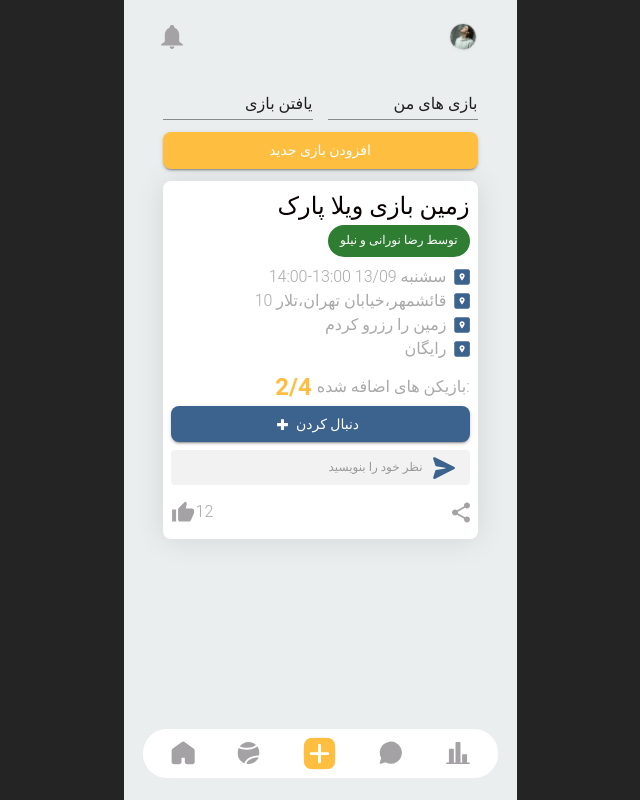
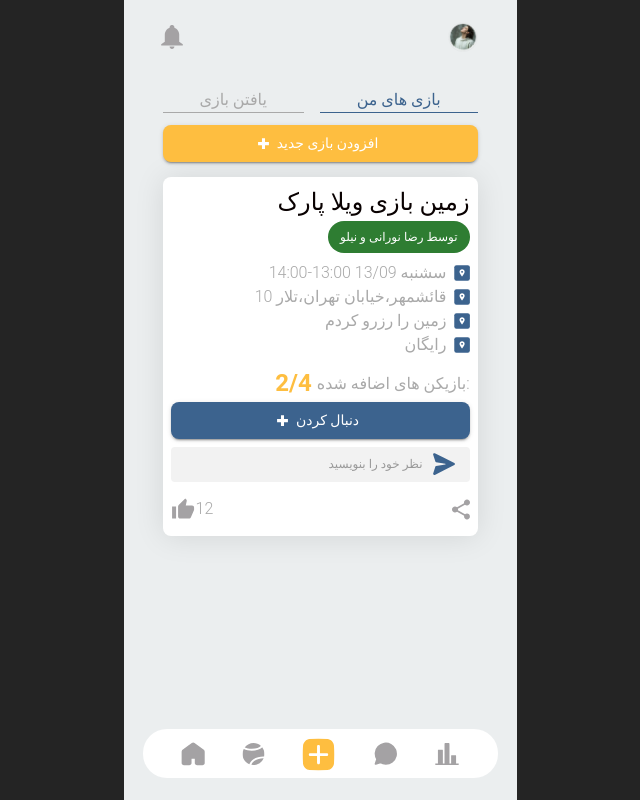
Before and after one commit to nightfury-305244/Court, a React (Vite) app: page /mygames in a window 1280 px wide. Shown: the whole page, without its empty margins (320-960 px from the left). Built offline with nearby package versions, Linux system fonts and the light colour scheme.

Commit message:
redirect functionality

```diff
--- a/src/components/common/Footer.tsx
+++ b/src/components/common/Footer.tsx
@@ -1,30 +1,73 @@
-import { IconButton, styled } from '@mui/material';
+import { Box, Grid, IconButton, styled } from '@mui/material';
+import { useState } from 'react';
+import { useNavigate } from 'react-router-dom';
 
 const StyledFooter = styled("div")(({theme}) => ({
   padding: "2px 19px 22px 19px",
-  "div": {
+  ".MuiGrid-container": {
     width: '355px',
     height: "49px",
-    display: 'flex',
     backgroundColor: theme.palette.primary.light,
     borderRadius: '24px',
-    justifyContent: 'space-between',
-    alignItems: "center",
-    padding: "8.5px 20px"
+    padding: "8.5px 20px",
+    ".MuiGrid-item": {
+      display: "flex",
+      flexDirection: "column",
+      "button": {
+        padding: 0,
+      },
+      ".select": {
+        height: "11px"
+      }
+    }
   }
 }));
 
 
 const Footer = () => {
+
+  const navigate = useNavigate();
+  const [showImage, setShowImage] = useState("");
+
+  const handleProfile = () => {
+    navigate("/profile")
+    setShowImage("profile")
+  }
+
+  const handleGames = () => {
+    navigate("/addnewgame")
+    setShowImage("newgame")
+  }
+
   return (
     <StyledFooter>
-      <div>
-        <IconButton><img src='/src/assets/majesticons_home.svg' alt='home' /></IconButton>
-        <IconButton><img src='/src/assets/tennis-ball_1.svg' alt='tennis-ball' /></IconButton>
-        <IconButton><img src='/src/assets/basil_add-solid.svg' alt='plus' /></IconButton>
-        <IconButton><img src='/src/assets/majesticons_chat.svg' alt='chat' /></IconButton>
-        <IconButton><img src='/src/assets/solar_chart-bold.svg' alt='chart' /></IconButton>
-      </div>
+      <Grid
+        container
+        direction="row"
+        justifyContent="space-around"
+        alignItems="center"
+      >
+        <Grid item>
+          <IconButton><img src='/src/assets/majesticons_home.svg' alt='home' /></IconButton>
+          {showImage === "#" && <img className="select" src='/src/assets/Rectangle.svg' alt='Rectangle' />}
+        </Grid>
+        <Grid item>
+          <IconButton onClick={handleGames}><img src='/src/assets/tennis-ball_1.svg' alt='tennis-ball' /></IconButton>
+          {showImage === "newgame" && <img className="select" src='/src/assets/Rectangle.svg' alt='Rectangle' />}
+        </Grid>
+        <Grid item>
+          <IconButton><img src='/src/assets/basil_add-solid.svg' alt='plus' /></IconButton>
+          {showImage === "#" && <img className="select" src='/src/assets/Rectangle.svg' alt='Rectangle' />}
+        </Grid>
+        <Grid item>
+          <IconButton onClick={handleProfile}><img src='/src/assets/majesticons_chat.svg' alt='chat' /></IconButton>
+          {showImage === "profile" && <img className="select" src='/src/assets/Rectangle.svg' alt='Rectangle' />}
+        </Grid>
+        <Grid item>
+          <IconButton><img src='/src/assets/solar_chart-bold.svg' alt='chart' /></IconButton>
+          {showImage === "#" && <img className="select" src='/src/assets/Rectangle.svg' alt='Rectangle' />}
+        </Grid>
+      </Grid>
     </StyledFooter>
   )
 }
--- a/src/pages/MyGame.tsx
+++ b/src/pages/MyGame.tsx
@@ -1,4 +1,5 @@
 import { Box, Button, Card, Chip, IconButton, InputBase, Paper, TextField, Typography, styled } from '@mui/material'
+import { useNavigate } from 'react-router-dom'
 
 const Content = styled(Card)(({theme})=>({
   borderRadius: "8px",
@@ -7,6 +8,7 @@ const Content = styled(Card)(({theme})=>({
   flexDirection: "column",
   alignItems: "end",
   padding: "7px 8px 7px 8px",
+  marginTop: "15.5px",
   ".content": {
     display: "flex",
     flexDirection: "column",
@@ -29,28 +31,55 @@ const Content = styled(Card)(({theme})=>({
   }
 }))
 
+const GameTabStyle = styled(Box)(({theme})=> ({
+  color: theme.palette.info.light,
+  display: "flex",
+  flexDirection: "row",
+  p: {
+    flexGrow: 1,
+    textAlign: "center",
+    borderBottom: "1px solid"
+  },
+  ".first": {
+    marginRight: "8px",
+  },
+  ".second": {
+    color: theme.palette.primary.main,
+    marginLeft: "8px"
+  }
+}))
+
 type Props = {}
 
 const MyGame = (props: Props) => {
+
+  const navigate = useNavigate();
+
+  const handleNewGame = () => {
+    navigate("/addnewgame");
+  }
+
+  const handleNewMatch = () => {
+    navigate("/editornewmatch")
+  }
+
   return (
     <Box sx={{p: "10px 39px"}}>
-      <Box sx={{display: "flex"}}>
-        <TextField
-          variant='standard'
-          value={"یافتن بازی"}
-          fullWidth sx={{marginRight: "15px"}}/>
-        <TextField
-          variant='standard'
-          value={"بازی های من"}
-          fullWidth />
+      <Box>
+        <GameTabStyle>
+          <Typography className='first'>یافتن بازی</Typography>
+          <Typography className='second'>بازی های من</Typography>
+        </GameTabStyle>
+        <Button
+          fullWidth
+          variant='contained'
+          color='warning'
+          onClick={handleNewGame}
+          startIcon={<img src="/src/assets/+.svg" alt='+'/>}
+          sx={{marginTop: "12px"}}>
+            افزودن بازی جدید
+          </Button>
       </Box>
-      <Button
-        fullWidth
-        variant='contained'
-        color='warning'
-        sx={{margin: "12px 0px"}}>
-          افزودن بازی جدید
-      </Button>
       <Content>
         <Box className="content">
           <Typography variant='h1'>
@@ -86,7 +115,7 @@ const MyGame = (props: Props) => {
           }}>2/4</Typography>
           <Typography>بازیکن های اضافه شده:</Typography>
         </Box>
-        <Button variant="contained" fullWidth startIcon={<img src="/src/assets/+.svg" alt='+'/>}>
+        <Button variant="contained" fullWidth startIcon={<img src="/src/assets/+.svg" alt='+'/>} onClick={handleNewMatch}>
            دنبال کردن
         </Button>
         <Paper
--- a/src/pages/NewGame.tsx
+++ b/src/pages/NewGame.tsx
@@ -1,25 +1,47 @@
-import { Box, Button, TextField } from '@mui/material'
+import { Box, Button, TextField, Typography, styled } from '@mui/material'
+import { useNavigate } from 'react-router-dom'
+
+const GameTabStyle = styled(Box)(({theme})=> ({
+  color: theme.palette.info.light,
+  display: "flex",
+  flexDirection: "row",
+  p: {
+    flexGrow: 1,
+    textAlign: "center",
+    borderBottom: "1px solid"
+  },
+  ".first": {
+    marginRight: "8px",
+    color: theme.palette.primary.main
+  },
+  ".second": {
+    marginLeft: "8px"
+  }
+}))
 
 type Props = {}
 
 const NewGame = (props: Props) => {
+
+  const navigate = useNavigate();
+
+  const handleNewGame = () => {
+    navigate("/mygames");
+  }
+
   return (
     <Box sx={{padding: "10px 39px"}}>
-      <Box sx={{display: "flex"}}>
-        <TextField
-          variant='standard'
-          value={"یافتن بازی"}
-          fullWidth sx={{marginRight: "15px"}}/>
-        <TextField
-          variant='standard'
-          value={"بازی های من"}
-          fullWidth />
-      </Box>
+      <GameTabStyle>
+        <Typography className='first'>یافتن بازی</Typography>
+        <Typography className='second'>بازی های من</Typography>
+      </GameTabStyle>
       <Button
         fullWidth
         variant='contained'
         color='warning'
-        sx={{color: "#ffffff", marginTop: "12px"}}>
+        onClick={handleNewGame}
+        startIcon={<img src="/src/assets/+.svg" alt='+'/>}
+        sx={{marginTop: "12px"}}>
           افزودن بازی جدید
         </Button>
     </Box>
--- a/src/pages/Profile.tsx
+++ b/src/pages/Profile.tsx
@@ -1,4 +1,5 @@
 import { Box, Button, Typography, styled } from '@mui/material'
+import { useNavigate } from 'react-router-dom'
 
 const StyledProfile = styled("div")(({theme}) => ({
   ".avatar": {
@@ -61,6 +62,12 @@ const StyledProfile = styled("div")(({theme}) => ({
 type Props = {}
 
 const Profile = (props: Props) => {
+
+  const navigate = useNavigate();
+  const handleEditProfile = () => {
+    navigate("/editprofile");
+  }
+
   return (
     <StyledProfile>
       <img src='/src/assets/dashboard.png' alt='dashboard'/>
@@ -85,7 +92,7 @@ const Profile = (props: Props) => {
             <Typography className='content' align='center'>دنبال کنندگان</Typography>
           </div>
         </Box>
-        <Button variant='contained' color='primary'>ویرایش پروفایل</Button>
+        <Button variant='contained' color='primary' onClick={handleEditProfile}>ویرایش پروفایل</Button>
         <Box className="info">
           <Typography>مازندران، ساری</Typography>
           <Typography>: منطقه</Typography>
```
Also changed, not shown: src/assets/Rectangle.svg (added).
